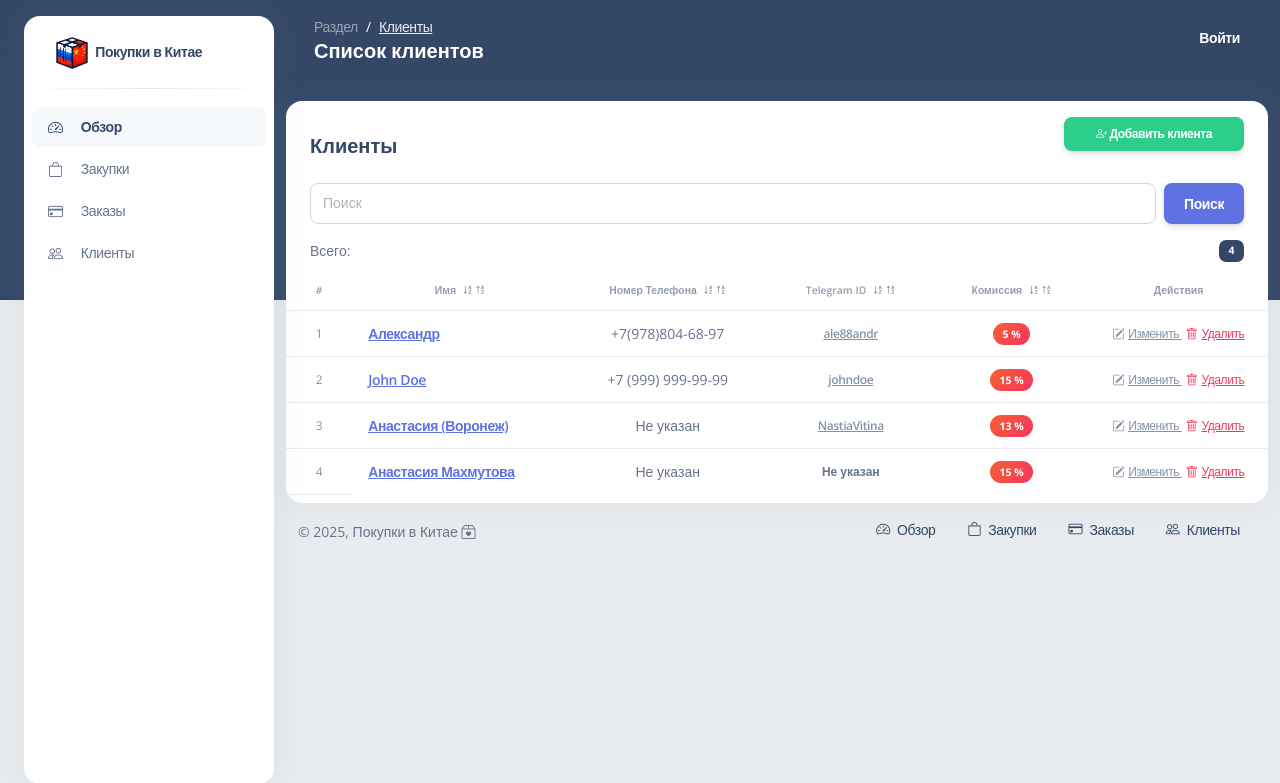
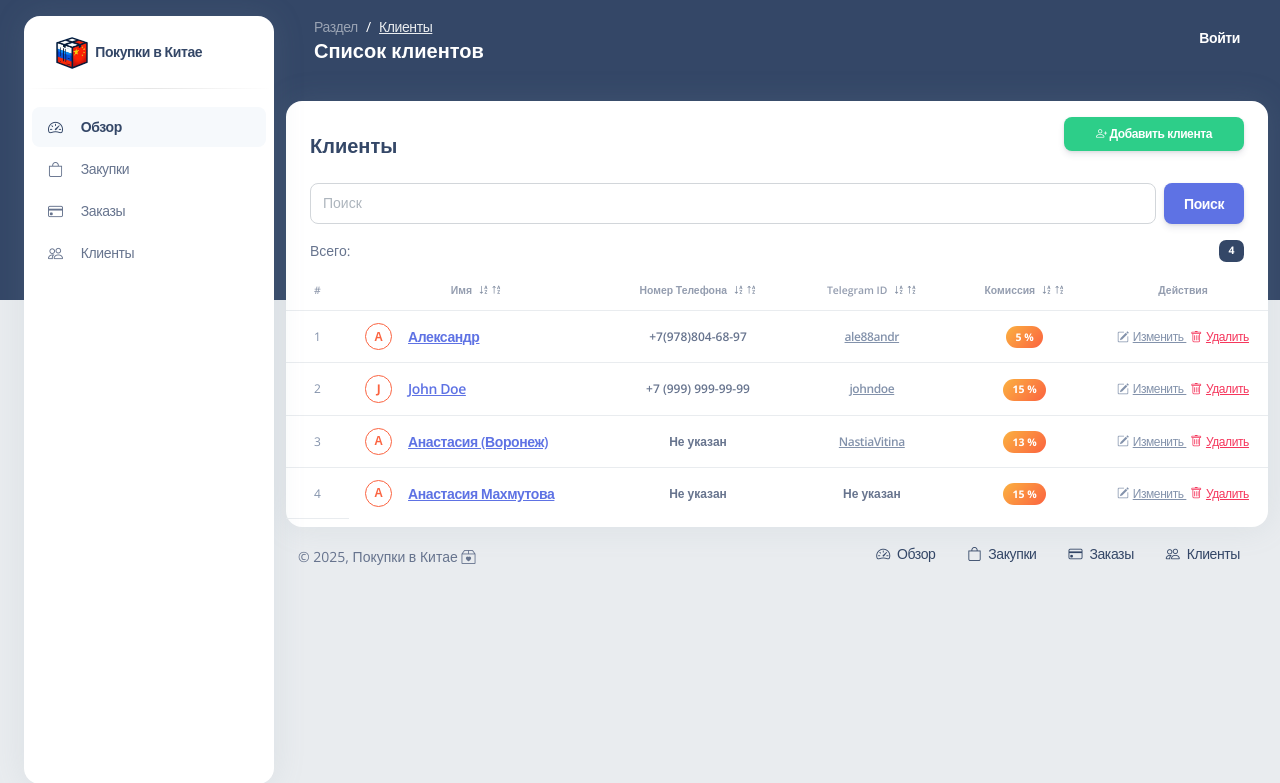
Before and after one commit to ale88andr/pik, a Django app: page /customers in a window 1280 px wide. Shown: the top 783 px of the page. Run offline with Django 5.2, Linux system fonts and the light colour scheme; data comes from the database, SQL or seed files in the repository; some libraries are stand-ins or nearby versions.

Commit message:
Upd: html templates

```diff
--- a/order/templates/common/tile.html
+++ b/order/templates/common/tile.html
@@ -4,7 +4,7 @@
             <div class="col-8">
             <div class="numbers">
                 <p class="text-sm mb-0 text-uppercase font-weight-bold">{{ title }}</p>
-                <h6 class="font-weight-bolder">
+                <h6 class="font-weight-bolder text-{{ color }}">
                     {{ value }}
                 </h6>
             </div>
--- a/order/templates/customer/v2/list.html
+++ b/order/templates/customer/v2/list.html
@@ -2,7 +2,7 @@
 
 {% block content %}
 
-    <div class="row">
+<div class="row">
     <div class="col-lg-12 mb-lg-0 mb-4">
         <div class="card h-100">
             <div class="card-header pb-0 pt-3 bg-transparent">
@@ -61,6 +61,7 @@
                                     </th>
                                     <td>
                                         <div class="d-flex px-2 py-1">
+                                            <button class="btn btn-icon-only btn-rounded btn-outline-warning mb-0 me-3 btn-sm d-flex align-items-center justify-content-center">{{ customer.name|first }}</button>
                                             <div class="d-flex flex-column justify-content-center">
                                                 <h6 class="mb-0 text-sm">
                                                     <a class="link-primary" href="{% url 'customer' pk=customer.pk %}">
@@ -70,7 +71,7 @@
                                             </div>
                                         </div>
                                     </td>
-                                    <td class="align-middle text-sm text-center">
+                                    <td class="align-middle text-xs text-center font-weight-bold">
                                         {% if customer.phone %}
                                             {{ customer.phone }}
                                         {% else %}
@@ -85,7 +86,7 @@
                                         {% endif %}
                                     </td>
                                     <td class="align-middle text-sm text-center">
-                                        <span class="badge rounded-pill bg-gradient-danger">{{ customer.tax }} %</span>
+                                        <span class="badge rounded-pill bg-gradient-warning">{{ customer.tax }} %</span>
                                     </td>
                                     <td class="align-middle text-xs text-center">
                                         <a href="{% url 'customer_edit' pk=customer.pk %}" class="link-secondary me-1">
@@ -150,5 +151,6 @@
             </div>
         </div>
     </div>
+</div>
 
 {% endblock %}
--- a/templates/dashboard.html
+++ b/templates/dashboard.html
@@ -35,7 +35,7 @@
                     {% include "common/nav-link.html" %}
                 </ul>
             </div>
-    <div class="sidenav-footer mx-3 ">
+            <div class="sidenav-footer mx-3">
             </div>
         </aside>
         <main class="main-content position-relative border-radius-lg ">
```
Also changed, not shown: order/templates/common/orders-shortlist.html (indentation only). Lines whose indentation alone changed are shown as unchanged.
